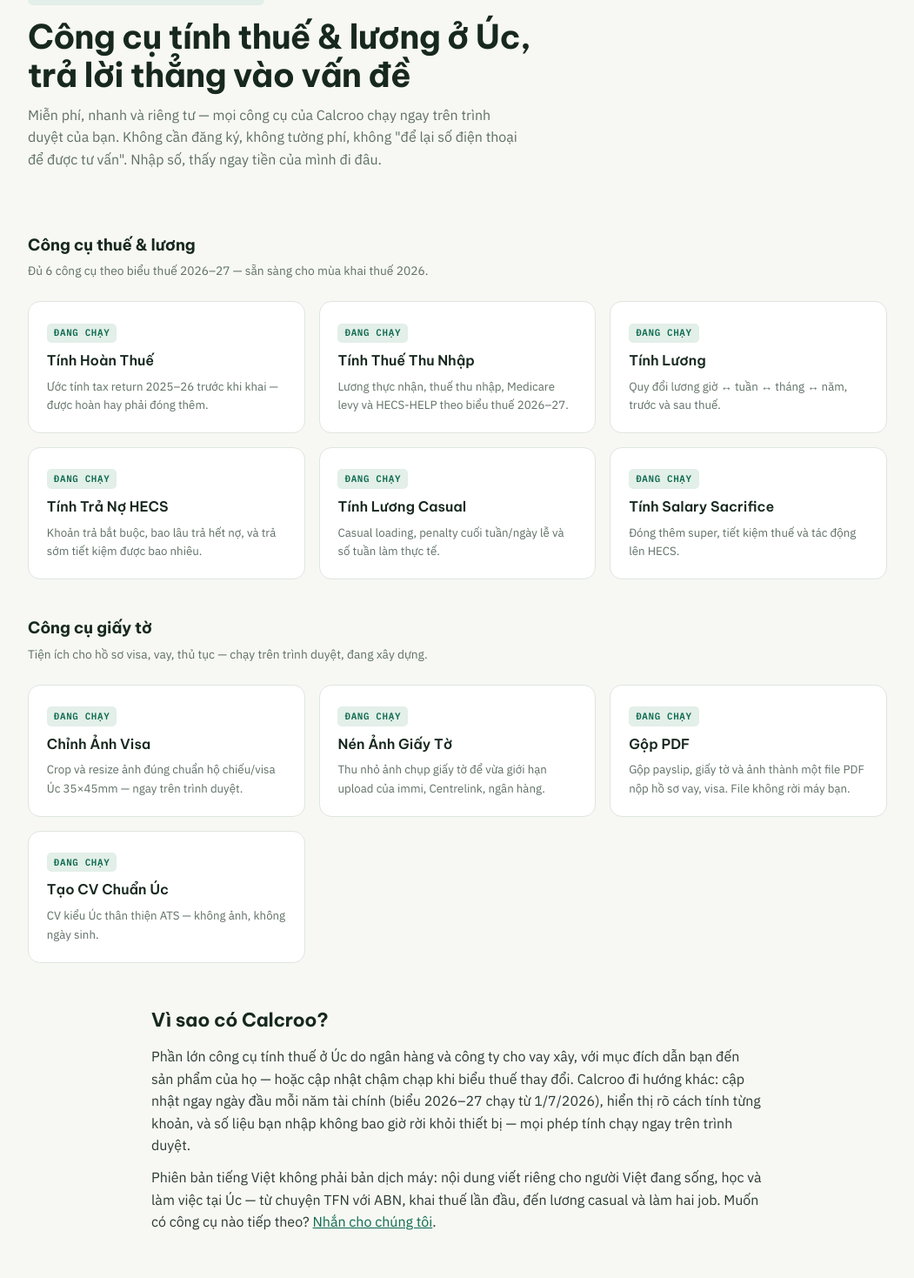
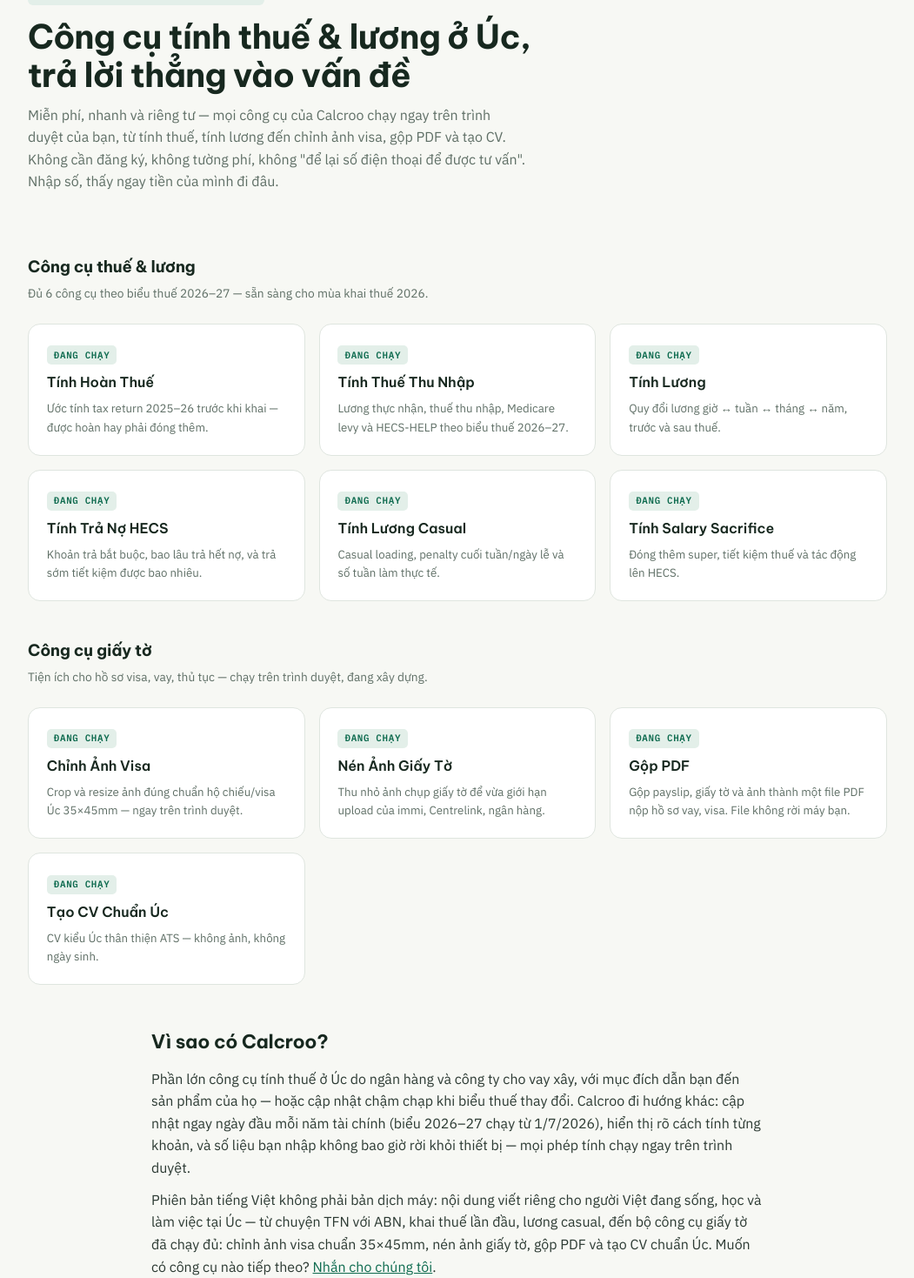
Before and after one commit to hoangnkau/calcroo, a Next.js app: page /vi in a window 1280 px wide. Shown: the part 121-1590 px from the top of the page at 87% size, without its empty margins (114-1165 px from the left). Built offline with nearby package versions, Linux system fonts and the light colour scheme.

Commit message:
Add files via upload

```diff
--- a/app/vi/page.jsx
+++ b/app/vi/page.jsx
@@ -102,9 +102,9 @@
           <div className="fy-chip">Cập nhật năm tài chính 2026–27</div>
           <h1>Công cụ tính thuế &amp; lương ở Úc, trả lời thẳng vào vấn đề</h1>
           <p>
-            Miễn phí, nhanh và riêng tư — mọi công cụ của Calcroo chạy ngay trên trình duyệt của bạn. Không cần đăng
-            ký, không tường phí, không &quot;để lại số điện thoại để được tư vấn&quot;. Nhập số, thấy ngay tiền của
-            mình đi đâu.
+            Miễn phí, nhanh và riêng tư — mọi công cụ của Calcroo chạy ngay trên trình duyệt của bạn, từ tính thuế,
+            tính lương đến chỉnh ảnh visa, gộp PDF và tạo CV. Không cần đăng ký, không tường phí, không &quot;để lại
+            số điện thoại để được tư vấn&quot;. Nhập số, thấy ngay tiền của mình đi đâu.
           </p>
         </section>
 
@@ -134,8 +134,9 @@
           </p>
           <p>
             Phiên bản tiếng Việt không phải bản dịch máy: nội dung viết riêng cho người Việt đang sống, học và làm
-            việc tại Úc — từ chuyện TFN với ABN, khai thuế lần đầu, đến lương casual và làm hai job. Muốn có công cụ
-            nào tiếp theo? <Link href="/contact/">Nhắn cho chúng tôi</Link>.
+            việc tại Úc — từ chuyện TFN với ABN, khai thuế lần đầu, lương casual, đến bộ công cụ giấy tờ đã chạy đủ:
+            chỉnh ảnh visa chuẩn 35×45mm, nén ảnh giấy tờ, gộp PDF và tạo CV chuẩn Úc. Muốn có công cụ nào tiếp theo?{' '}
+            <Link href="/contact/">Nhắn cho chúng tôi</Link>.
           </p>
         </article>
       </main>
```
Also changed, not shown: app/page.jsx (+6 -4 lines).
